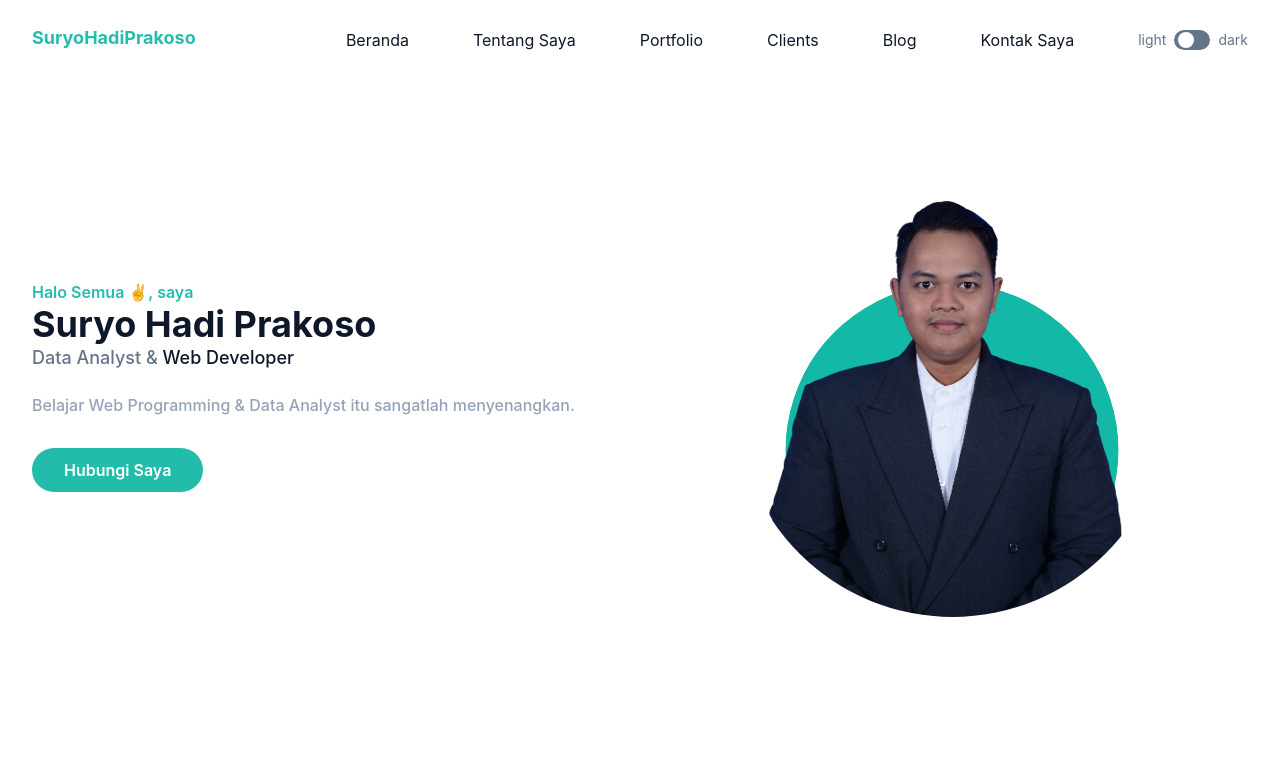
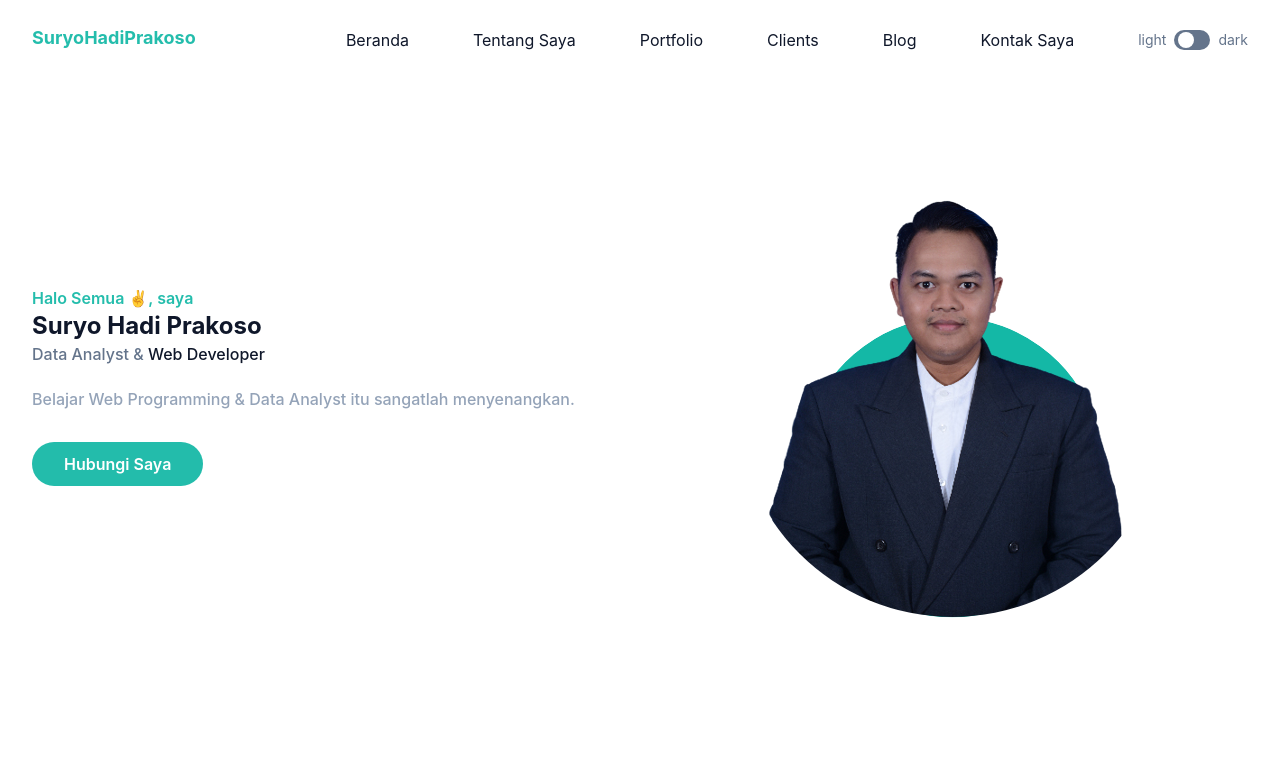
Before and after one commit to suryohadiprakoso/portfolio, a website: page index.html in a window 1280 px wide. Shown: the top 758 px of the page. Drawn offline with Linux system fonts and the light colour scheme.

Commit message:
edit index

```diff
--- a/index.html
+++ b/index.html
@@ -71,9 +71,9 @@
           <div class="w-full self-center px-4 lg:w-1/2">
             <h1 class="text-base font-semibold text-primary">
               Halo Semua ✌️, saya
-              <span class="block font-bold text-dark text-4xl"> Suryo Hadi Prakoso </span>
+              <span class="block font-bold text-dark text-2xl"> Suryo Hadi Prakoso </span>
             </h1>
-            <h2 class="font-medium text-secondary text-lg mb-5">Data Analyst & <span class="text-dark">Web Developer</span></h2>
+            <h2 class="font-medium text-secondary mb-5">Data Analyst & <span class="text-dark">Web Developer</span></h2>
             <p class="text-slate-400 mb-10 font-medium leading-relaxed">Belajar Web Programming & Data Analyst itu sangatlah menyenangkan.</p>
 
             <a href="#" class="text-base font-semibold text-white bg-primary py-3 px-8 rounded-full hover:shadow-lg hover:opacity-80 transition duration-300 ease-in-out">Hubungi Saya</a>
@@ -83,7 +83,7 @@
             <div class="relative mt-10">
               <img src="dist/img/profil.png" alt="Suryo Hadi Prakoso" class="max-w-full mx-auto rounded-full brightness-150" />
               <span class="absolute -bottom-2 -z-10 left-1/2 -translate-x-1/2 sm:scale-100 md:scale-125 xl:scale-150">
-                <svg width="350" height="350" viewBox="0 0 1000 1000" xmlns="http://www.w3.org/2000/svg">
+                <svg width="325" height="315" viewBox="0 0 1000 1000" xmlns="http://www.w3.org/2000/svg">
                   <defs>
                     <clipPath id="a"><path fill="currentColor" d="M952.5 647Q905 794 780 885t-280 91q-155 0-280-91T47.5 647Q0 500 47.5 353T220 115q125-91 280-91t280 91q125 91 172.5 238t0 294Z" /></clipPath>
                   </defs>
```
